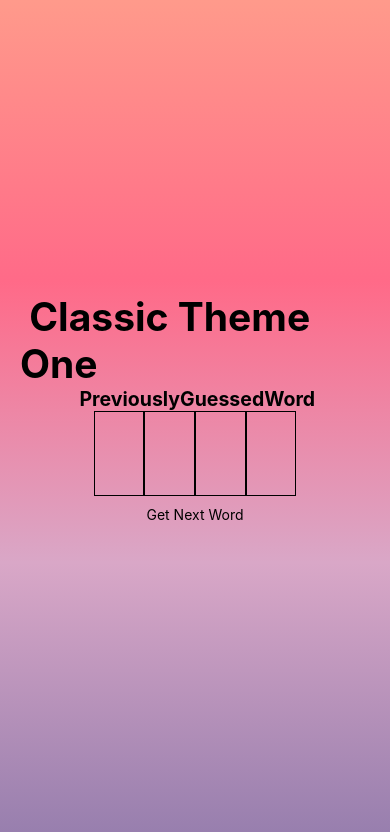
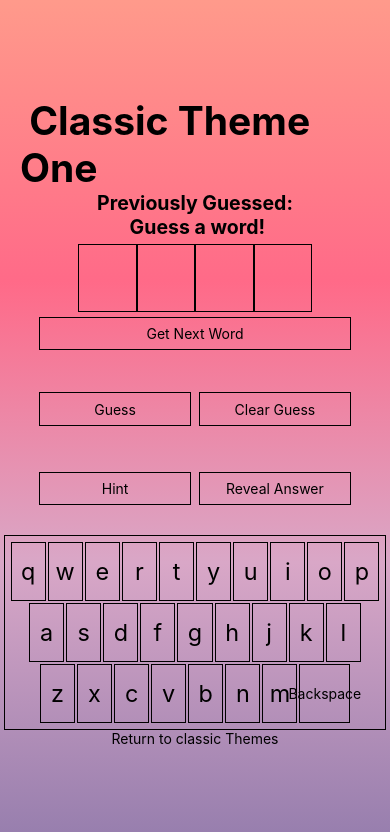
Before and after one commit to IrvinToh/FPFinal, a React Native app: screen /ClassicTopicOneScreen in a window 390 px wide. Shown: the top 832 px of the page. Built offline with nearby package versions, Linux system fonts and the light colour scheme.

Commit message:
worked on making classic topic 1 screen functional and created unit tests for it

```diff
--- a/Screens/ClassicScreen.js
+++ b/Screens/ClassicScreen.js
@@ -12,15 +12,15 @@ const ClassicScreen = ({ navigation }) => {
 
   return (
     <LinearGradient colors={['#ff9a8b', '#ff6a88', '#d9a7c7', '#957DAD']} style={styles.container}>
-       <View style={styles.innerContainer}>
+      <View style={styles.innerContainer}>
         <Text style={[styles.title, { fontSize: titleFontSize }]}> Classic Themes</Text>
         <TouchableOpacity style={styles.button} onPress={() => navigation.navigate('ClassicTopicOneScreen')}>
           <Text style={[styles.buttonText, {fontSize: buttonTextFontSize}]}>Topic 1</Text>
         </TouchableOpacity>
-        <TouchableOpacity style={styles.button} onPress={() => navigation.navigate('ClassicScreen')}>
+        <TouchableOpacity style={styles.button} onPress={() => navigation.navigate('ClassicTopicTwoScreen')}>
           <Text style={[styles.buttonText, {fontSize: buttonTextFontSize}]}>Topic 2</Text>
         </TouchableOpacity>
-        <TouchableOpacity style={styles.button} onPress={() => navigation.navigate('ClassicScreen')}>
+        <TouchableOpacity style={styles.button} onPress={() => navigation.navigate('ClassicTopicThreeScreen')}>
           <Text style={[styles.buttonText, {fontSize: buttonTextFontSize}]}>Topic 3</Text>
         </TouchableOpacity>
         <TouchableOpacity style={styles.button} onPress={() => navigation.navigate('MainMenuScreen')}>
--- a/Screens/ClassicTopicOneScreen.js
+++ b/Screens/ClassicTopicOneScreen.js
@@ -1,9 +1,9 @@
 import { LinearGradient } from 'expo-linear-gradient';
 import React, { useState, useEffect } from 'react';
-import { View, Text, StyleSheet,TouchableOpacity, Dimensions } from 'react-native';
+import { View, Text, StyleSheet,TouchableOpacity, Dimensions, Alert } from 'react-native';
 
 const { width, height } = Dimensions.get('window');
-const words = ['yank', 'mother', 'bravo', 'charlie']; // A list of words to be guessed
+const words = ['yank', 'mother', 'bravo']; // A list of words to be guessed
 
 const ClassicTopicOneScreen = ({ navigation }) => {
 
@@ -17,14 +17,26 @@ const ClassicTopicOneScreen = ({ navigation }) => {
     const [lengthOfWordToBeGuessed, setLengthOfWordToBeGuessed] = useState(0);
     const [wrongLettersGuessed, setWrongLettersGuessed] = useState([]);
     const [previousWordGuessed, setPreviousWordGuessed] = useState('Guess a word!');
+    const [hint, setHint] = useState('');
 
-    //responsive fontsizes
+    //responsive sizes
     const titleFontSize = width * 0.1;
     const previouslyGuessedWordFontSize = width * 0.05;
     const buttonTextFontSize = width * 0.06;
-    const cellWidth = width * 0.13;
-    const cellHeight = height * 0.1;
-    const cellTextSize = width * 0.1;
+    const cellWidth = width * 0.15;
+    const cellHeight = height * 0.08;
+    const cellTextSize = width * 0.06;
+    const getNextWordButtonWidth = width * 0.8;
+    const getNextWordButtonHeight = height * 0.04;
+    const guessButtonWidth = width * 0.39;
+    const guessButtonHeight = height * 0.04;
+    const guessButtonMarginTop = height * 0.045;
+    const GuessButtonMargin = width * 0.01
+    const keyboardMarginTop = height * 0.03;
+    const keyWidth = width * 0.09;
+    const keyHeight = height * 0.07;
+    const keyTextSize = width * 0.06;
+    const backspaceKeyWidth = width * 0.13;
 
     //to pick a word from the list of words to be guessed
     const getRandomWord = () => {
@@ -44,14 +56,44 @@ const ClassicTopicOneScreen = ({ navigation }) => {
             const newColouredFeedback = getColouredFeedback(playerGuessSmallLetters);
             setColouredFeedback(newColouredFeedback);
             if (playerGuessSmallLetters === currentWordToBeGuessed) {
-            setMessage('Congratulations! You guessed it right.');
             setWordGuessedCorrectly(true);
+            Alert.alert(
+              "Result",
+              "Congratulations, You got the correct answer!",
+              [
+                {
+                  text: "Next Word",
+                  onPress: () => getNextWord(),
+                }
+              ],
+              {cancelable: true}
+            )
             } else {
-            setMessage('Try again!');
+              Alert.alert(
+                "Error",
+                "Try again",
+                [
+                  {
+                    text: "OK",
+                    onPress: () => console.log('Error acknowledged(Wrong Guess)'),
+                  }
+                ],
+                {cancelable: true}
+              )
             setPreviousWordGuessed(playerGuess);
             }
         } else {
-            setMessage('Guess must be ' + lengthOfWordToBeGuessed + ' letters!');
+          Alert.alert(
+            "Error",
+            "Guess must be " + lengthOfWordToBeGuessed + " letters!",
+            [
+              {
+                text: "OK",
+                onPress: () => console.log('Error acknowledged(Insufficient letters)'),
+              }
+            ],
+            {cancelable: true}
+          )
         }
     };
 
@@ -67,11 +109,12 @@ const ClassicTopicOneScreen = ({ navigation }) => {
         {
         newWord = getRandomWord();
         }
-        setPreviousWordGuessed(playerGuess);
+        setPreviousWordGuessed('');
         setWordGuessedCorrectly(false);
         setPlayerGuess('');
         setColouredFeedback('');
         setMessage('');
+        setHint('');
 
         setCurrentWordToBeGuessed(newWord);
         setLengthOfWordToBeGuessed(newWord.length);
@@ -81,6 +124,7 @@ const ClassicTopicOneScreen = ({ navigation }) => {
   //assigns colour to the cells depending on the letters in it
   const getColouredFeedback = (guess) => {
     const outcome = [];
+    let wrongLetters = [];  // Temporary array to store incorrect letters for this guess
     for (let i = 0; i < lengthOfWordToBeGuessed; i++) {
       if (guess[i] === currentWordToBeGuessed[i]) {
         outcome.push('green');  // Correct letter in the right position
@@ -88,10 +132,104 @@ const ClassicTopicOneScreen = ({ navigation }) => {
         outcome.push('yellow'); // Correct letter, wrong position
       } else {
         outcome.push('red');  // Incorrect letter
-        setWrongLettersGuessed((previousLetters) => [...previousLetters, guess[i]]);
+        wrongLetters.push(guess[i]);  // Store only incorrect letters for this guess
       }
     }
+
+    // Update wrong letters after the guess is processed (only when guess is finalized)
+    setWrongLettersGuessed((prevWrongLetters) => [
+      ...new Set([...prevWrongLetters, ...wrongLetters]), // Ensure uniqueness
+    ]);
+
     return outcome;
+  };
+
+  const getRandomLetterForHint = () => {
+    return Math.floor(Math.random() * (currentWordToBeGuessed.length))
+  }
+
+  const getHint = () => {
+    Alert.alert(
+      "Hint",
+      currentWordToBeGuessed[getRandomLetterForHint()],
+      [
+        {
+          text: "OK",
+          onPress: () => console.log("Hint acknowledged")
+        }
+      ],
+      {cancelable: true}
+    )
+  }
+
+
+  const getAnswer = () => {
+    Alert.alert(
+      "Answer",
+      currentWordToBeGuessed,
+      [
+        {
+          text: "OK",
+          onPress: () => console.log("Answer acknowledged")
+        }
+      ],
+      {cancelable: true}
+    )
+  }
+
+  //handles the logic for the on screen keyboard
+  const handleKeyPressInOnScreenKeyboard = (key) => {
+    if (key === 'backspace') {
+      setPlayerGuess((guess) => guess.slice(0, -1)); // Remove last character
+    } else if (playerGuess.length < lengthOfWordToBeGuessed) {
+      setPlayerGuess((guess) => guess + key);
+    }
+  };
+
+
+  //function for the layout of the onscreen keyboard
+  const OnScreenKeyboard = () => {
+    const rows = [
+      ['q', 'w', 'e', 'r', 't', 'y', 'u', 'i', 'o', 'p'],
+      ['a', 's', 'd', 'f', 'g', 'h', 'j', 'k', 'l'],
+      ['z', 'x', 'c', 'v', 'b', 'n', 'm']
+    ];
+
+    return (
+      <View style={[styles.keyboard, {marginTop: keyboardMarginTop}]}>
+        {rows.map((row, rowIndex) => (
+          <View key={rowIndex} style={styles.keyboardRow}>
+            {row.map((letter) => (
+              <TouchableOpacity
+                key={letter}
+                onPress={() => handleKeyPressInOnScreenKeyboard(letter)}
+                style={[
+                  styles.key,
+                  {width: keyWidth},
+                  {height: keyHeight},
+                  wrongLettersGuessed.includes(letter) && { backgroundColor: 'red' },
+                ]}
+                disabled={wrongLettersGuessed.includes(letter)}
+              >
+                <Text style={{fontSize: keyTextSize}}>{letter}</Text>
+              </TouchableOpacity>
+            ))}
+            {rowIndex === rows.length - 1 && (
+              <TouchableOpacity
+                onPress={() => handleKeyPressInOnScreenKeyboard('backspace')}
+                style={[
+                  styles.key,
+                  {width: backspaceKeyWidth},
+                  {height: keyHeight},
+                ]}
+              >
+                <Text style={styles.keyText}>Backspace</Text>
+              </TouchableOpacity>
+            )}
+          </View>
+        ))}
+      </View>
+    );
   };
 
 
@@ -101,7 +239,8 @@ const ClassicTopicOneScreen = ({ navigation }) => {
     <LinearGradient colors={['#ff9a8b', '#ff6a88', '#d9a7c7', '#957DAD']} style={styles.container}>
         <View style={styles.innerContainer}>
             <Text style={[styles.title, { fontSize: titleFontSize }]}> Classic Theme One</Text>
-            <Text style={[styles.title, { fontSize: previouslyGuessedWordFontSize }]}> PreviouslyGuessedWord</Text>
+            <Text style={[styles.title, { fontSize: previouslyGuessedWordFontSize }]}> Previously Guessed: </Text>
+            <Text style={[styles.title, { fontSize: previouslyGuessedWordFontSize }]}> {previousWordGuessed}</Text>
             <View style={styles.row}>
                 {Array.from({ length: lengthOfWordToBeGuessed }, (_, index) => (
                 <View
@@ -119,8 +258,28 @@ const ClassicTopicOneScreen = ({ navigation }) => {
                 </View>
                 ))}
             </View>
-            <TouchableOpacity style={styles.submitButton} onPress={getNextWord}>
+            <TouchableOpacity style={[styles.submitButton, {height: getNextWordButtonHeight}, {width: getNextWordButtonWidth}]} onPress={getNextWord}>
                 <Text>Get Next Word</Text>
+            </TouchableOpacity>
+            <View style={[styles.secondContainer, {marginTop: guessButtonMarginTop}]}>
+              <TouchableOpacity style={[styles.guessButton, {height: guessButtonHeight}, {width: guessButtonWidth}, {margin: GuessButtonMargin}]} onPress={handleGuess}>
+                  <Text>Guess</Text>
+              </TouchableOpacity>
+              <TouchableOpacity style={[styles.guessButton, {height: guessButtonHeight}, {width: guessButtonWidth}, {margin: GuessButtonMargin}]} onPress={clearGuess}>
+                  <Text>Clear Guess</Text>
+              </TouchableOpacity>
+            </View>
+            <View style={[styles.secondContainer, {marginTop: guessButtonMarginTop}]}>
+              <TouchableOpacity style={[styles.guessButton, {height: guessButtonHeight}, {width: guessButtonWidth}, {margin: GuessButtonMargin}]} onPress={getHint}>
+                  <Text>Hint</Text>
+              </TouchableOpacity>
+              <TouchableOpacity style={[styles.guessButton, {height: guessButtonHeight}, {width: guessButtonWidth}, {margin: GuessButtonMargin}]} onPress={getAnswer}>
+                  <Text>Reveal Answer</Text>
+              </TouchableOpacity>
+            </View>
+            <OnScreenKeyboard/>
+            <TouchableOpacity onPress={() => navigation.navigate('ClassicScreen')}>
+              <Text>Return to classic Themes</Text>
             </TouchableOpacity>
         </View>
     </LinearGradient>
@@ -139,25 +298,53 @@ const styles = StyleSheet.create({
     width: '100%',
     paddingHorizontal: 20,
   },
+  secondContainer: {
+    flex: 1,
+    justifyContent: 'center',
+    alignItems: 'center',
+    flexDirection: 'row',
+  },
   title: {
     fontWeight: 'bold',
   },
   row: {
     flexDirection: 'row',
-    marginBottom: 5,
+    margin: 5,
   },
   cell: {
     borderWidth: 1,
     borderColor: '#000',
     justifyContent: 'center',
     alignItems: 'center',
-    fontSize: 18,
+
   },
   submitButton: {
-    height: 40,
-    margin: 5,
     alignItems: 'center',
+    borderWidth: 1,
+    justifyContent: 'center',
   },
+  guessButton: {
+    alignItems: 'center',
+    borderWidth: 1,
+    justifyContent: 'center',
+  },
+  keyboard: {
+    flexDirection: 'column',
+    justifyContent: 'center',
+    borderWidth: 1,
+    padding: 5,
+  },
+  keyboardRow: {
+    flexDirection: 'row',
+    justifyContent: 'center',
+  },
+  key: {
+    margin: 1,
+    justifyContent: 'center',
+    alignItems: 'center',
+    borderWidth: 1,
+  },
+
 });
 
 export default ClassicTopicOneScreen;
--- a/Screens/GuideScreen.js
+++ b/Screens/GuideScreen.js
@@ -20,6 +20,7 @@ const styles = StyleSheet.create({
     justifyContent: 'center',
     alignItems: 'center',
   },
+
 });
 
 export default GuideScreen;
--- /dev/null
+++ b/jest.setup.js
@@ -0,0 +1,3 @@
+jest.mock('expo-linear-gradient', () => ({
+    LinearGradient: 'LinearGradient',
+  }));
```
Also changed, not shown: package.json (+7 -1 lines), 1 other file (tests, documents, lock files or other folders).
